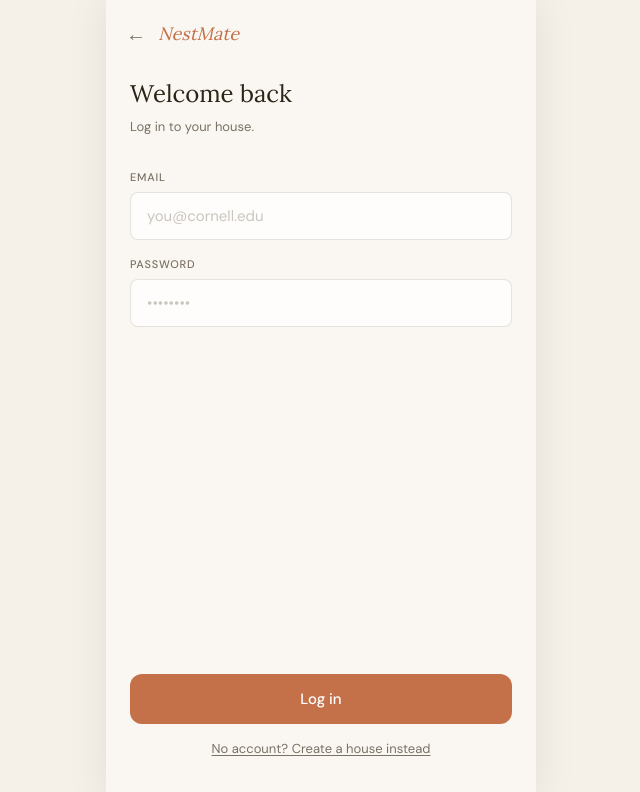
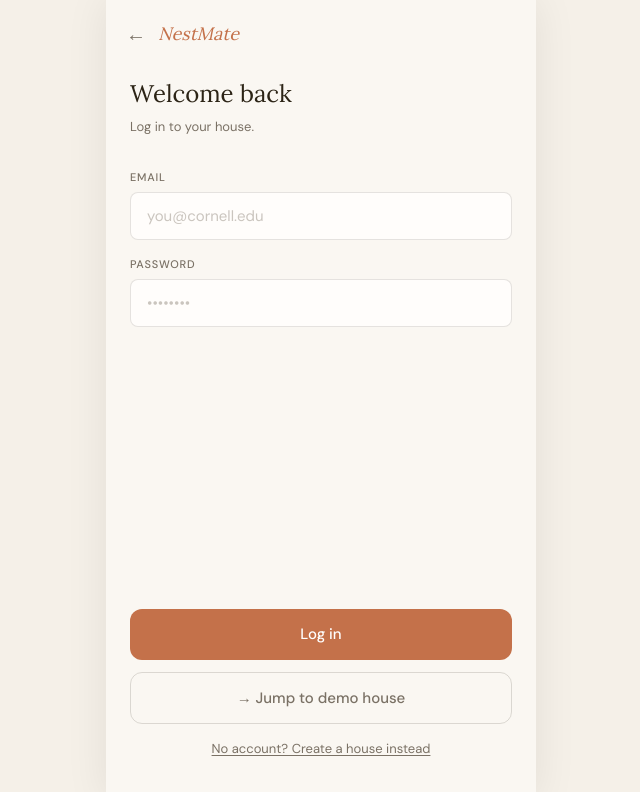
Before and after one commit to ak2835-creator/nestmate, a Next.js app: page /login in a window 1280 px wide. Shown: the top 792 px of the page, without its empty margins (319-959 px from the left). Built offline with nearby package versions, Linux system fonts and the light colour scheme.

Commit message:
Change 7: add 'Jump to demo house' ghost button to login page

```diff
--- a/app/login/page.tsx
+++ b/app/login/page.tsx
@@ -61,6 +61,15 @@ export default function LoginPage() {
         >
           Log in
         </button>
+        <button
+          onClick={() => router.push("/house/demo")}
+          className="w-full py-3.5 rounded-xl font-medium text-[15px] transition-colors"
+          style={{ border: "1px solid rgba(44,36,22,0.15)", color: "#7A7165", background: "transparent" }}
+          onMouseEnter={(e) => (e.currentTarget.style.background = "#F5F0E8")}
+          onMouseLeave={(e) => (e.currentTarget.style.background = "transparent")}
+        >
+          → Jump to demo house
+        </button>
         <div className="text-center">
           <Link
             href="/onboarding/create"
```
